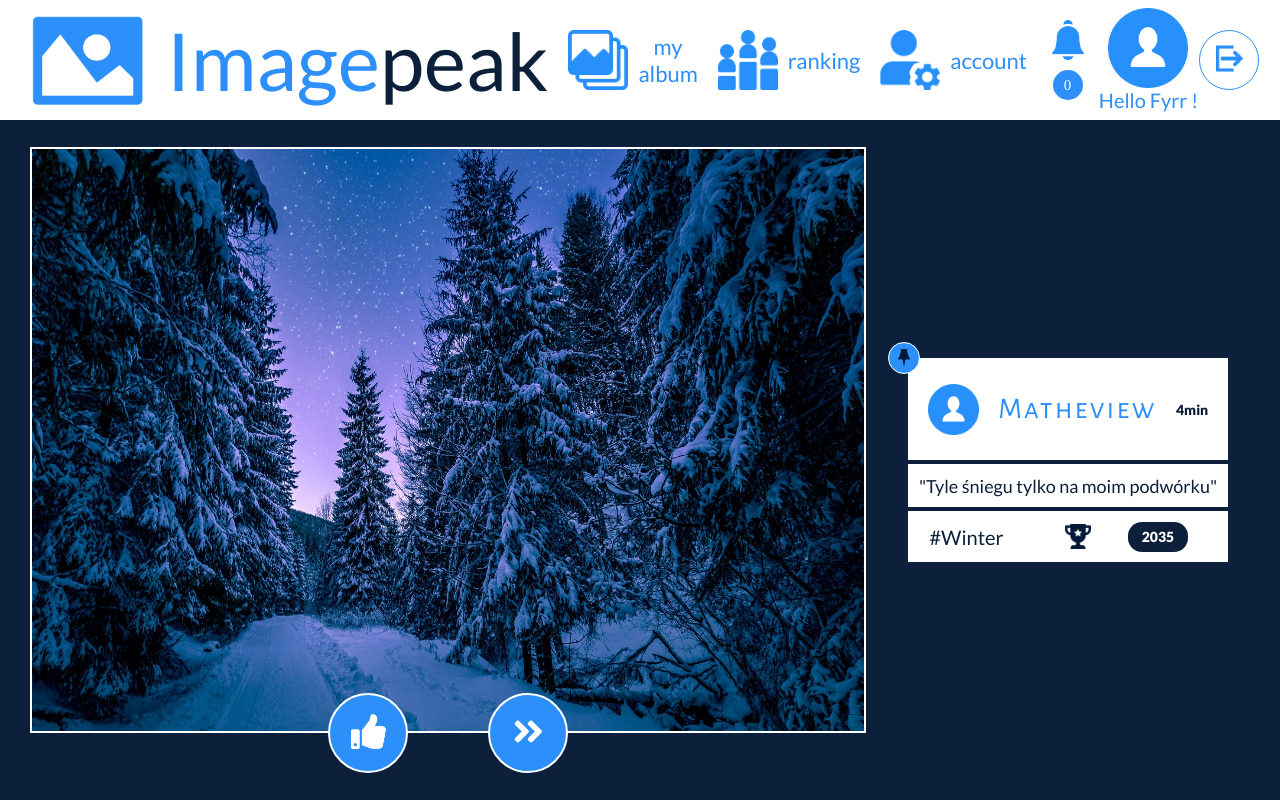
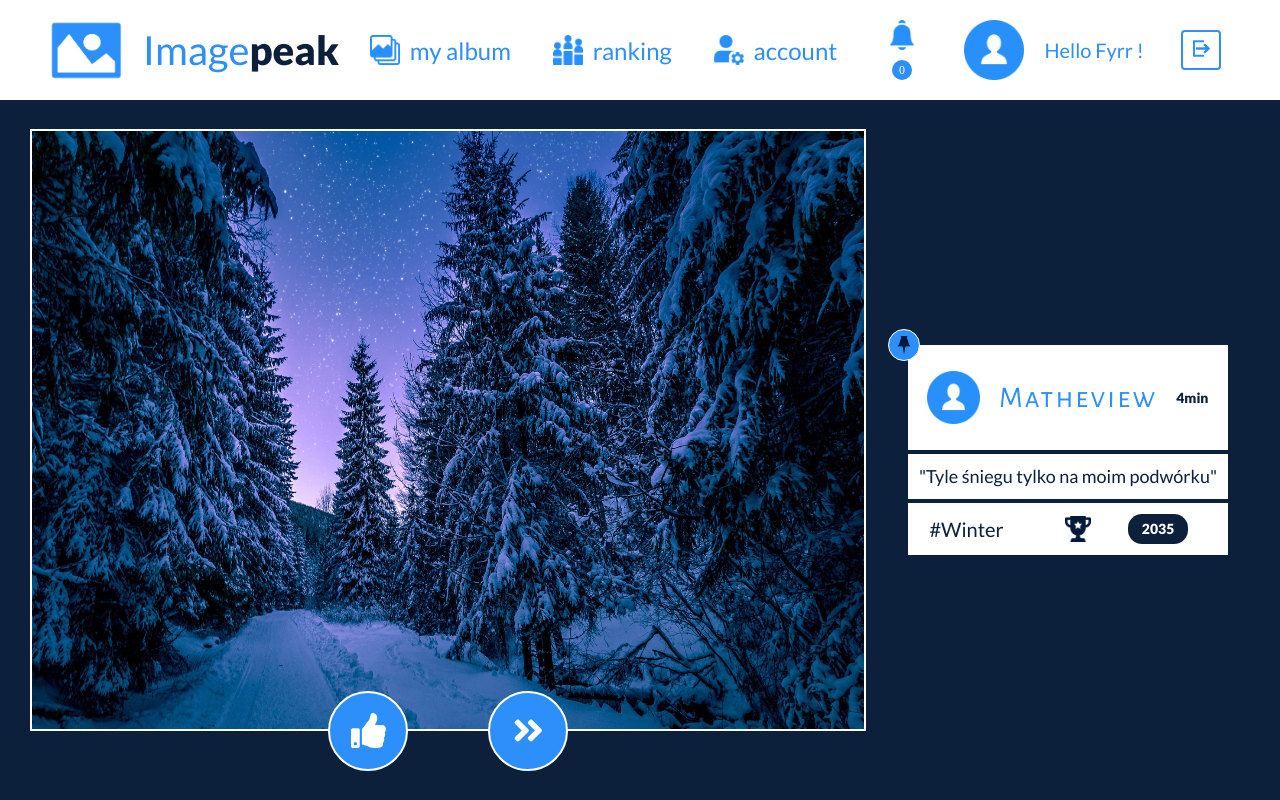
Before and after one commit to Fyrrj/imagepeak, a React (Create React App) app: page / in a window 1280 px wide. Built offline with nearby package versions, Linux system fonts and the light colour scheme.

Commit message:
More styles into views

```diff
--- a/src/Afterlogin.css
+++ b/src/Afterlogin.css
@@ -6,7 +6,7 @@
   width: 100vw;
 }
 
-nav {
+.afterLoginContainer nav {
   box-sizing: border-box;
   display: flex;
   flex-direction: row;
@@ -14,8 +14,8 @@ nav {
   align-items: center;
   background-color: #fff;
   width: 100%;
-  height: 120px;
-  padding: 0 20px;
+  height: 100px;
+  padding: 0 40px;
 }
 
 .logoBox {
@@ -29,16 +29,18 @@ nav {
 }
 
 .logoBox > img {
-  height: 80%;
+  height: 60%;
   margin-right: 20px;
 }
 
 .logoBox h1 {
+  font-size: 4rem;
   color: #2c8ffa;
 }
 
-.colorChanger {
+.afterLoginContainer .colorChanger {
   color: #0d203b;
+  font-weight: 700;
 }
 
 .navigationBtnsBox {
@@ -50,7 +52,7 @@ nav {
   flex: 4;
 }
 
-.navBtn {
+.afterLoginContainer .navBtn {
   height: 100%;
   display: flex;
   flex-direction: row;
@@ -59,23 +61,23 @@ nav {
   border: none;
   background-color: #fff;
   cursor: pointer;
-  padding: 0 10px;
+  padding: 0 20px;
   transition: 0.3s;
 }
 
-.navBtn:hover {
+.afterLoginContainer .navBtn > p {
+  color: #2c8ffa;
+  font-size: 2.4rem;
+}
+
+.afterLoginContainer .navBtn:hover {
   background-color: #0d203b;
 }
 
-.navBtn > img {
-  width: 60px;
-  height: 60px;
+.afterLoginContainer .navBtn > img {
+  width: 30px;
+  height: 30px;
   padding-right: 10px;
-}
-
-.navBtn p {
-  color: #2c8ffa;
-  font-size: 2.2rem;
 }
 
 .userAccountBox {
@@ -95,27 +97,27 @@ nav {
   cursor: pointer;
 }
 
-.notificationContainer:hover .circleNotification {
-  background-color: #0d203b;
-}
-
 .notificationContainer > img {
   width: 40px;
   height: 40px;
   padding: 0 10px 10px 10px;
 }
 
-.circleNotification {
+.afterLoginContainer .circleNotification {
   display: flex;
   justify-content: center;
   align-items: center;
   color: #fff;
-  font-size: 1.5rem;
-  width: 30px;
-  height: 30px;
+  font-size: 1.2rem;
+  width: 20px;
+  height: 20px;
   border-radius: 50%;
   background-color: #2c8ffa;
   transition: 0.3s;
+}
+
+.afterLoginContainer .notificationContainer:hover .circleNotification {
+  background-color: #0d203b;
 }
 
 .avatarBox {
@@ -134,33 +136,32 @@ nav {
   color: #2c8ffa;
 }
 
-.logoutBtn {
-  border: none;
+.afterLoginContainer .logoutBtn {
   background-color: #fff;
-  width: 60px;
-  height: 60px;
-  border: 1px solid #2c8ffa;
-  border-radius: 50%;
+  width: 40px;
+  height: 40px;
+  border: 2px solid #2c8ffa;
+  border-radius: 4px;
   transition: 0.3s;
   cursor: pointer;
 }
-.logoutBtn:hover {
+.afterLoginContainer .logoutBtn:hover {
+  border-color: #0d203b;
   background-color: #0d203b;
-  border-color: #0d203b;
 }
 
 .logoutBtn > img {
   width: 60%;
 }
 
-header {
+.afterLoginContainer header {
   box-sizing: border-box;
   padding: 0 20px;
   display: flex;
   flex-direction: row;
   justify-content: space-around;
   align-items: center;
-  height: calc(100% - 120px);
+  height: calc(100% - 100px);
   width: 100%;
   background-color: #0d203b;
 }
--- a/src/App.js
+++ b/src/App.js
@@ -2,6 +2,7 @@ import React, { Component } from "react";
 import LandingView from "./views/LandingView";
 import AfterLoginView from "./views/AfterLoginView";
 import "./Landing.css";
+import MyAlbumView from "./views/MyAlbumView";
 
 class App extends Component {
   componentDidMount() {
--- /dev/null
+++ b/src/Myalbum.css
@@ -0,0 +1,168 @@
+.myAlbumContainer {
+  display: flex;
+  flex-direction: column;
+  background-color: #0d203b;
+  height: 100vh;
+  width: 100vw;
+}
+
+.myAlbumContainer nav {
+  box-sizing: border-box;
+  display: flex;
+  flex-direction: row;
+  justify-content: center;
+  align-items: center;
+  background-color: #0d203b;
+  width: 100%;
+  height: 100px;
+  padding: 0 60px;
+}
+
+.logoBox {
+  display: flex;
+  justify-content: center;
+  align-items: center;
+  flex-direction: row;
+  height: 100%;
+  padding: 0 10px;
+  flex: 2;
+}
+
+.myAlbumContainer .logoBox > img {
+  height: 60%;
+  margin-right: 20px;
+}
+
+.logoBox h1 {
+  font-size: 4rem;
+  color: #2c8ffa;
+}
+
+.myAlbumContainer .colorChanger {
+  color: #fff;
+  font-weight: 700;
+}
+
+.navigationBtnsBox {
+  display: flex;
+  flex-direction: row;
+  justify-content: space-around;
+  align-items: center;
+  height: 100%;
+  flex: 4;
+}
+
+.myAlbumContainer .navBtn {
+  height: 100%;
+  display: flex;
+  flex-direction: row;
+  justify-content: center;
+  align-items: center;
+  border: none;
+  background-color: #0d203b;
+  cursor: pointer;
+  padding: 0 10px;
+  transition: 0.3s;
+}
+
+.myAlbumContainer .navBtn:hover {
+  background-color: #fff;
+}
+
+.navBtn > img {
+  width: 30px;
+  height: 30px;
+  padding-right: 10px;
+}
+
+.myAlbumContainer .navBtn p {
+  color: #2c8ffa;
+  font-size: 2.4rem;
+}
+
+.userAccountBox {
+  display: flex;
+  flex-direction: row;
+  justify-content: space-around;
+  align-items: center;
+  height: 100%;
+  flex: 3;
+}
+
+.notificationContainer {
+  display: flex;
+  flex-direction: column;
+  justify-content: space-around;
+  align-items: center;
+  cursor: pointer;
+}
+
+.myAlbumContainer .notificationContainer:hover .circleNotification {
+  background-color: #fff;
+}
+
+.notificationContainer > img {
+  width: 30px;
+  height: 30px;
+  padding: 0 10px 10px 10px;
+}
+
+.myAlbumContainer .circleNotification {
+  display: flex;
+  justify-content: center;
+  align-items: center;
+  color: #0d203b;
+  font-size: 1.2rem;
+  width: 20px;
+  height: 20px;
+  border-radius: 50%;
+  background-color: #2c8ffa;
+  transition: 0.3s;
+}
+
+.avatarBox {
+  height: 100px;
+  display: flex;
+  flex-direction: row;
+  justify-content: center;
+  align-items: center;
+}
+
+.avatarBox > img {
+  height: 60px;
+}
+
+.welcomeMsg {
+  margin-left: 20px;
+  color: #2c8ffa;
+}
+
+.myAlbumContainer .logoutBtn {
+  background-color: #0d203b;
+  width: 40px;
+  height: 40px;
+  border: 2px solid #2c8ffa;
+  border-radius: 4px;
+  transition: 0.3s;
+  cursor: pointer;
+}
+.logoutBtn:hover {
+  background-color: #fff;
+  border-color: #fff;
+}
+
+.logoutBtn > img {
+  width: 70%;
+}
+
+.myAlbumContainer header {
+  box-sizing: border-box;
+  padding: 0 20px;
+  display: flex;
+  flex-direction: row;
+  justify-content: space-around;
+  align-items: center;
+  height: calc(100% - 100px);
+  width: 100%;
+  background-color: #fff;
+}
--- /dev/null
+++ b/src/components/Album.js
@@ -0,0 +1,23 @@
+import React, { Component } from "react";
+
+class Album extends Component {
+  render() {
+    return (
+      <div className="albumBox">
+        <button className="addBtn">add new photo</button>
+        <div className="picturesContainer">
+          <img className="albumPicture" alt="album"></img>
+          <img className="albumPicture" alt="album"></img>
+          <img className="albumPicture" alt="album"></img>
+          <img className="albumPicture" alt="album"></img>
+          <img className="albumPicture" alt="album"></img>
+          <img className="albumPicture" alt="album"></img>
+          <img className="albumPicture" alt="album"></img>
+          <img className="albumPicture" alt="album"></img>
+        </div>
+      </div>
+    );
+  }
+}
+
+export default Album;
--- a/src/views/AfterLoginView.js
+++ b/src/views/AfterLoginView.js
@@ -15,11 +15,12 @@ import DefaultAvatar from "../img/avatar.png";
 const AfterLogin = props => {
   return (
     <div className="afterLoginContainer">
-      <nav>
+      <nav className="afterLoginNav">
         <div className="logoBox">
           <img src={Logo} alt="logo"></img>
           <h1>
-            Image<span className="colorChanger">peak</span>
+            Image
+            <span className="colorChanger">peak</span>
           </h1>
         </div>
         <div className="navigationBtnsBox">
--- a/src/views/MyAlbumView.js
+++ b/src/views/MyAlbumView.js
@@ -0,0 +1,42 @@
+import React from "react";
+import Navbtn from "../components/Navbtn";
+import NotificationPanel from "../components/NotificationPanel";
+import Avatar from "../components/Avatar";
+import Logout from "../components/Logout";
+import Logo from "../img/logo.png";
+import "../Myalbum.css";
+import NavLogo1 from "../img/album.png";
+import NavLogo2 from "../img/ranking.png";
+import NavLogo3 from "../img/settings.png";
+import DefaultAvatar from "../img/avatar.png";
+import Album from "../components/Album";
+
+const MyAlbumView = props => {
+  return (
+    <div className="myAlbumContainer">
+      <nav>
+        <div className="logoBox">
+          <img src={Logo} alt="logo"></img>
+          <h1>
+            Image<span className="colorChanger">peak</span>
+          </h1>
+        </div>
+        <div className="navigationBtnsBox">
+          <Navbtn buttonImg={NavLogo1} content="my album" />
+          <Navbtn buttonImg={NavLogo2} content="ranking" />
+          <Navbtn buttonImg={NavLogo3} content="account" />
+        </div>
+        <div className="userAccountBox">
+          <NotificationPanel />
+          <Avatar userAvatar={DefaultAvatar} userName="Fyrr" />
+          <Logout />
+        </div>
+      </nav>
+      <header>
+        <Album />
+      </header>
+    </div>
+  );
+};
+
+export default MyAlbumView;
```
